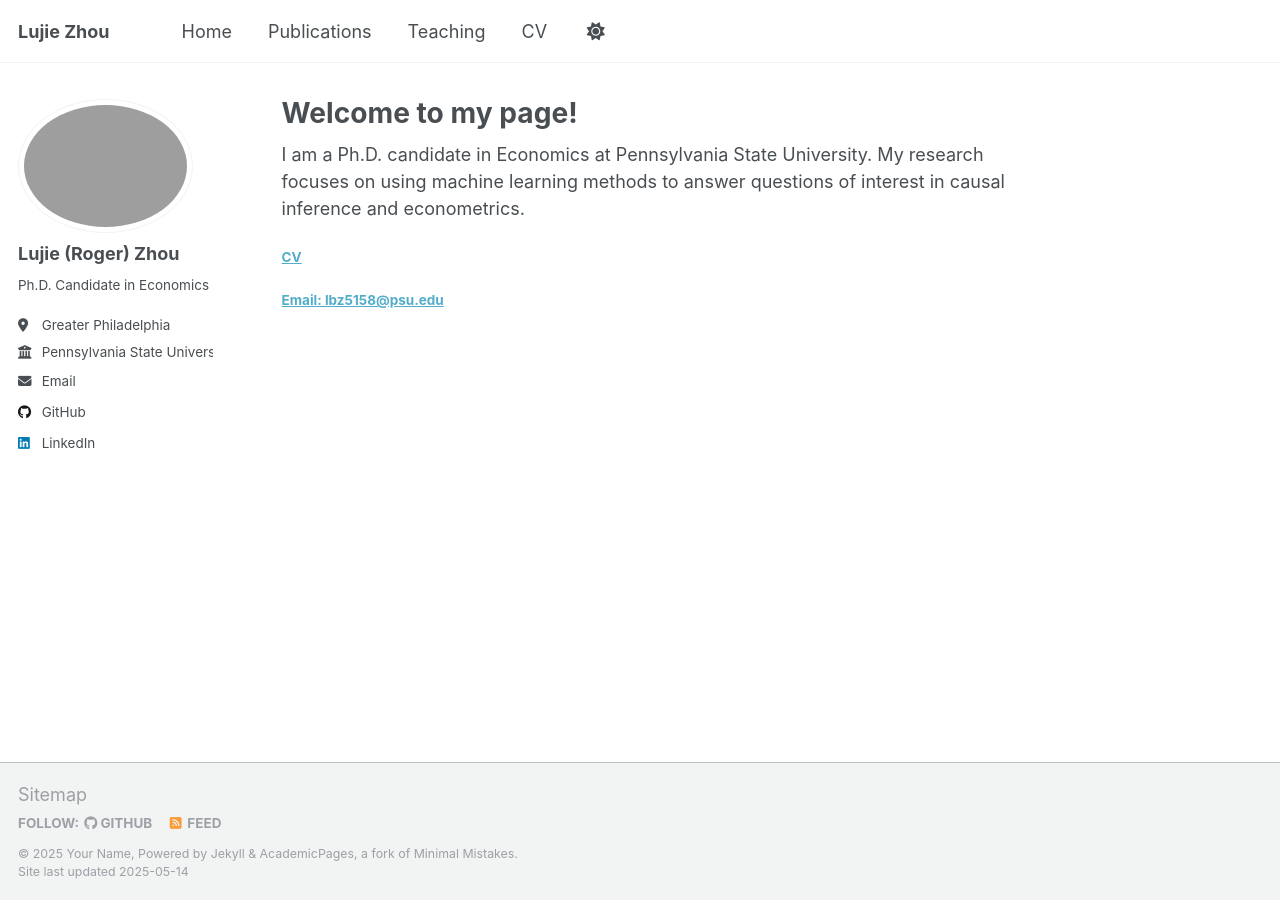
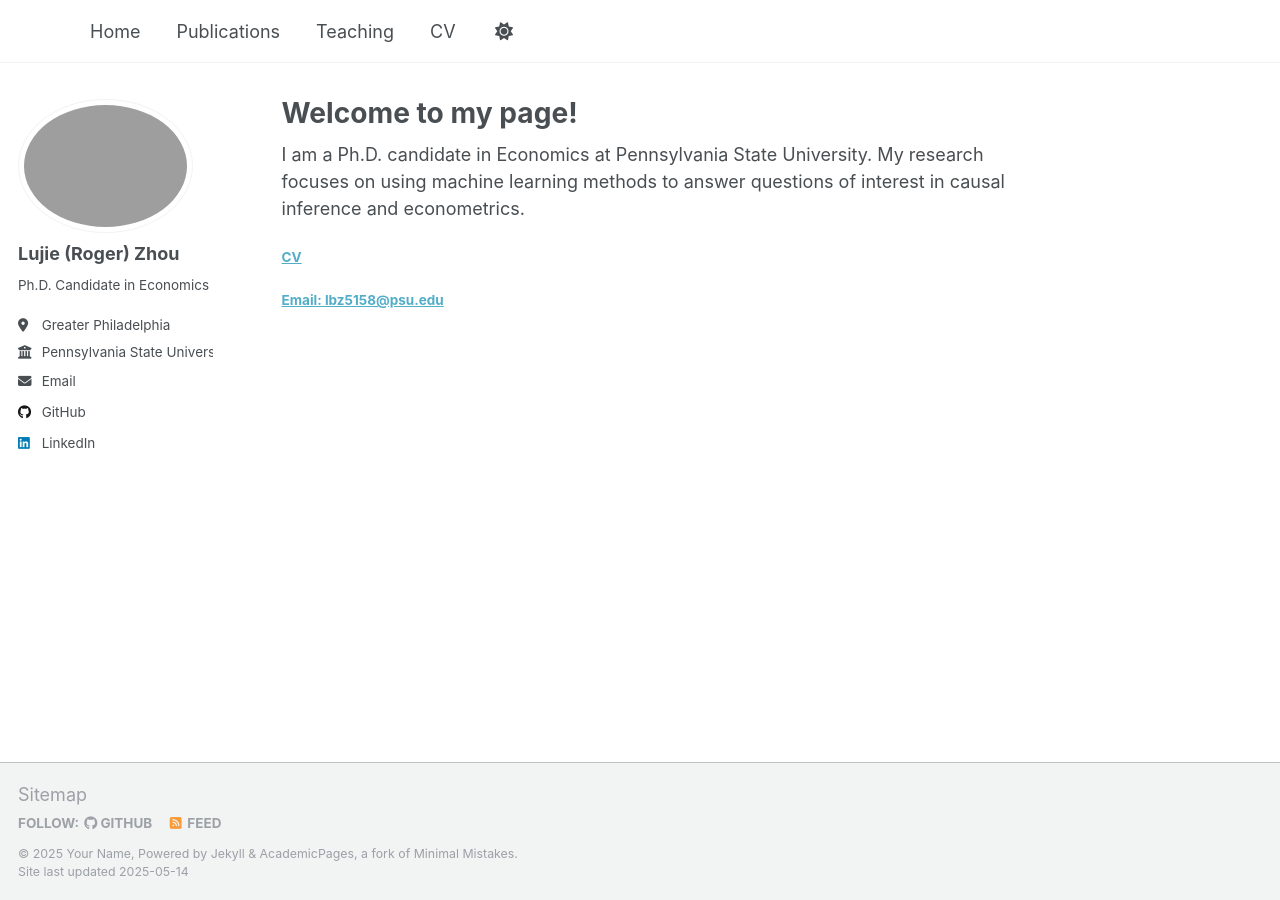
Before and after one commit to lbz5158/lujiezhou.github.io, a Jekyll site: the page built from _pages/about.md, in a window 1280 px wide. Built offline with Jekyll 4.4.1, drawn with Linux system fonts in a browser that asks for light colours.

Commit message:
Update _config.yml

```diff
--- a/_config.yml
+++ b/_config.yml
@@ -9,7 +9,7 @@
 # Basic Site Settings
 locale                   : "en-US"
 site_theme               : "default"
-title                    : "Lujie Zhou"
+title                    : ""
 title_separator          : "-"
 name                     : &name "Your Name"
 description              : &description "personal description"
```
